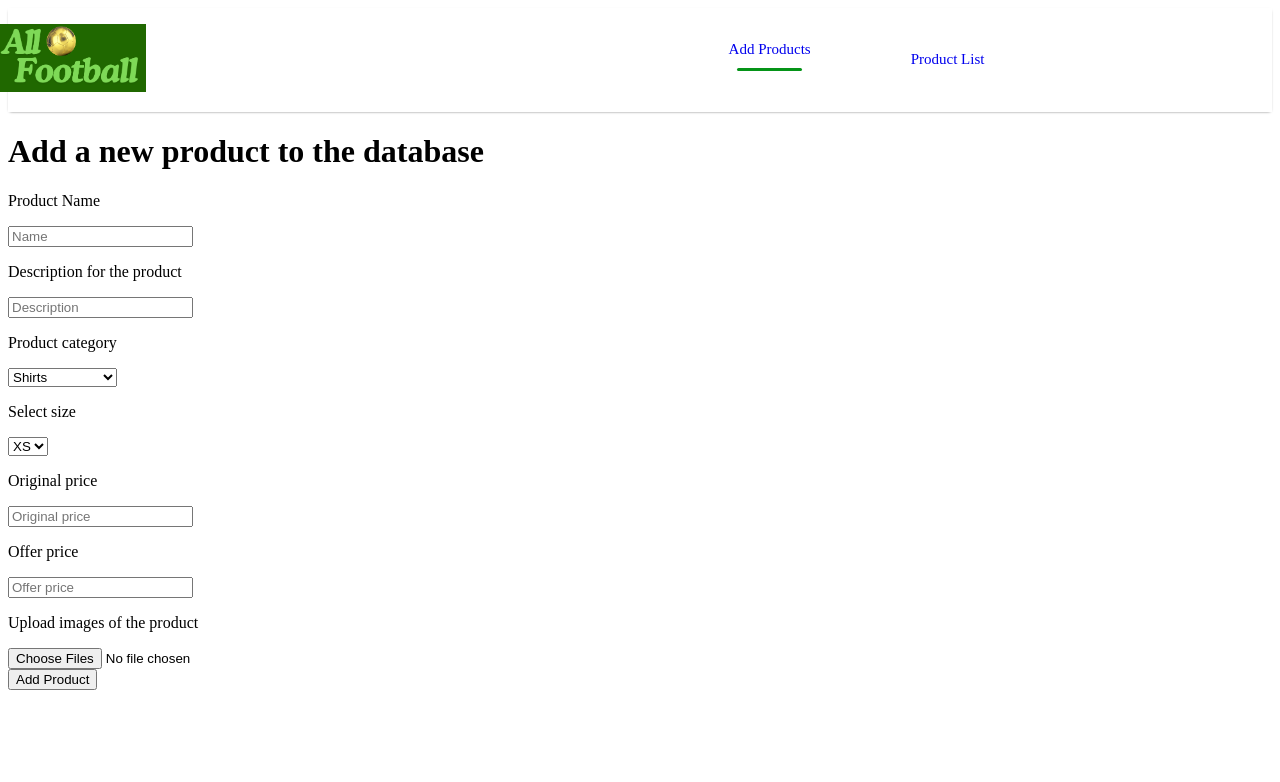
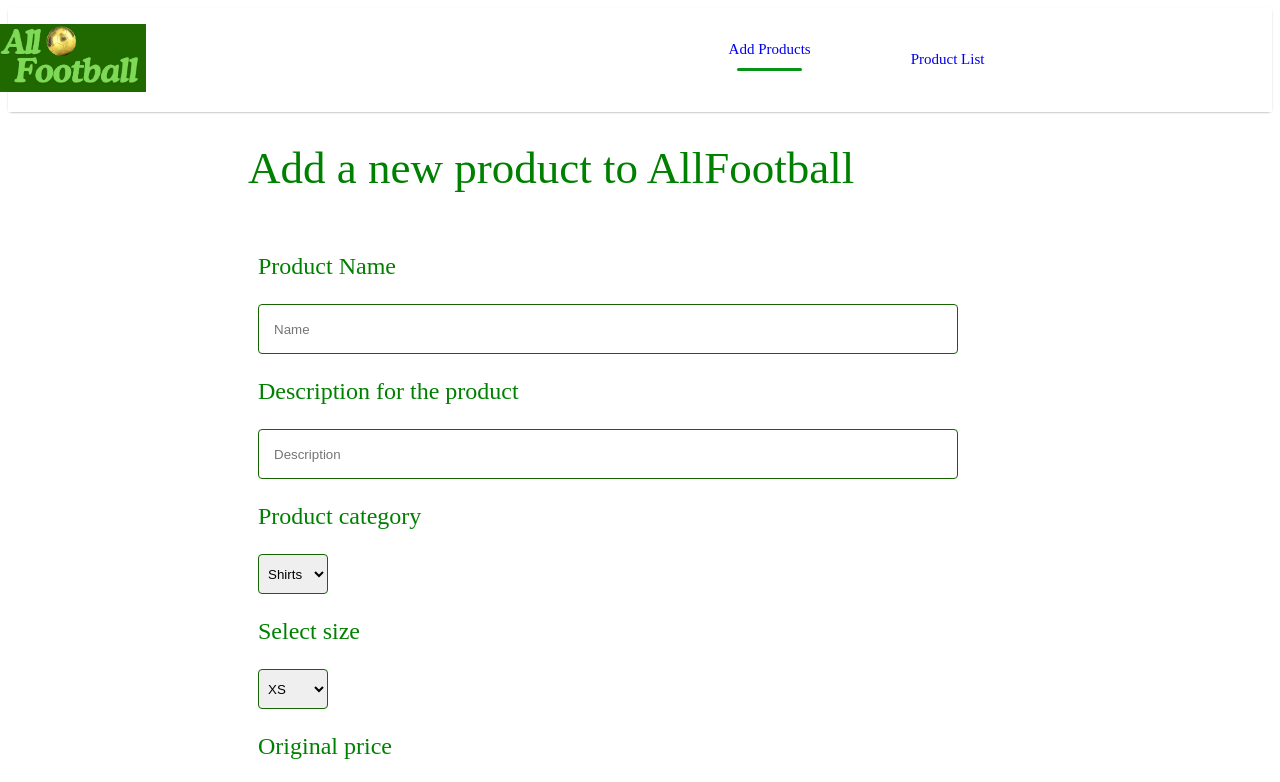
Before and after one commit to SaElon1/AllFootball, a React (Vite) app in the folder admin/: page /addproducts in a window 1280 px wide. Shown: the top 782 px of the page. Built offline with nearby package versions, Linux system fonts and the light colour scheme.

Commit message:
Added some css to addproducts page on admin

```diff
--- /dev/null
+++ b/admin/src/components/Addproducts/AddProducts.css
@@ -0,0 +1,62 @@
+.addproducts{
+    box-sizing: border-box;
+    width: 100%;
+    max-width: 800px;
+    padding: 5px 50px;
+    margin: 20px 200px;
+    border-radius: 6px;
+    background-color: white;
+}
+h1{
+    margin-left: 240px;
+    font-size: 45px;
+    font-weight: 400;
+    color: green;
+}
+.addproducts-form p{
+    width: 100%;
+    color: green;
+    font-size: 24px;
+}
+
+.addproducts-images p{
+    width: 100%;
+    color: green;
+    font-size: 24px;
+}
+
+.addproducts-form input{
+    box-sizing: border-box;
+    width: 100%;
+    height: 50px;
+    border-radius: 4px;
+    padding-left: 15px;
+    border: 1px solid #176403;
+}
+.addproducts-form select{
+    box-sizing: border-box;
+    width: 10%;
+    height: 40px;
+    border-radius: 4px;
+    padding-left: 5px;
+    border: 1px solid #176403;
+}
+.addproducts-images input{
+    width: 60%;
+    height: 30px;
+    margin-bottom: 10px;
+}
+
+.addproducts-submitButton {
+    margin-top: 20px;
+}
+
+.addproducts-submitButton button{
+    color:#176403;
+    height: 40px;
+    width: 90px;
+    border-radius: 10px;
+    border-color: green;
+    background-color: white;
+    cursor: pointer;
+}
--- a/admin/src/components/Addproducts/Addproducts.jsx
+++ b/admin/src/components/Addproducts/Addproducts.jsx
@@ -1,5 +1,6 @@
 import React, { useState } from 'react'
 import productService from '../../services/product'
+import './AddProducts.css'
 
 const Addproducts = () => {
   const [productInformation, setProductInformation] = useState({
@@ -55,17 +56,17 @@ const Addproducts = () => {
 
   return (
     <div>
-      <h1>Add a new product to the database</h1>
-      <form className='addproducts-form' onSubmit={handleSubmit}>
-        <div>
+      <h1>Add a new product to AllFootball</h1>
+      <form className='addproducts' onSubmit={handleSubmit}>
+        <div className='addproducts-form'>
           <p>Product Name</p>
         <input name="name" value={productInformation.name} onChange={handleChange} type="text" placeholder='Name'></input>
         </div>
-        <div>
+        <div className='addproducts-form'>
           <p>Description for the product</p>
         <input name="description" value={productInformation.description} onChange={handleChange} type="text" placeholder='Description'></input>
         </div>
-        <div>
+        <div className='addproducts-form'>
           <p>Product category</p>
           <select name="category" value={productInformation.category} onChange={handleChange} className='addproduct-selector'>
             <option value="Shirts">Shirts</option>
@@ -74,7 +75,7 @@ const Addproducts = () => {
             <option value="Balls&Pads">Balls & Padsß</option>
           </select>
         </div>
-        <div>
+        <div className='addproducts-form'>
           <p>Select size</p>
           <select name="size" value={productInformation.size} onChange={handleChange} className='addproduct-selector'>
           <option value="XS">XS</option>
@@ -96,15 +97,15 @@ const Addproducts = () => {
             <option value="45">45</option>
           </select>
         </div>
-        <div>
+        <div className='addproducts-form'>
           <p>Original price</p>
         <input name="old_price" value={productInformation.old_price} onChange={handleChange} type="text" placeholder='Original price'></input>
         </div>
-        <div>
+        <div className='addproducts-form'>
           <p>Offer price</p>
           <input name="new_price" value={productInformation.new_price} onChange={handleChange} type="text" placeholder='Offer price'></input>
         </div>
-        <div>
+        <div className='addproducts-images'>
           <p>Upload images of the product</p>
         <input name="images" onChange={handleFileChange} type="file" multiple></input>
         </div>
```
